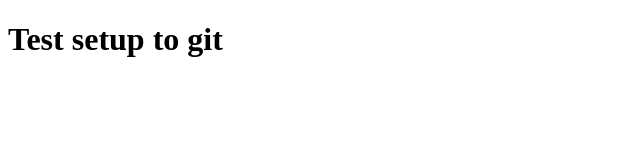
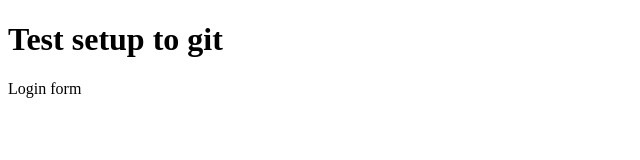
Before and after one commit to sahfaran/myappsample, a plain HTML site: page index.html in a window 1280 px wide. Shown: the full height of the page, 0-640 px from the left. Drawn offline with Linux system fonts and the light colour scheme.

Commit message:
login form

```diff
--- /dev/null
+++ b/dir2/app2.js
@@ -0,0 +1 @@
+console.log("from app2");
--- a/index.html
+++ b/index.html
@@ -5,5 +5,6 @@
 </head>
 <body>
 <h1>Test setup to git</h1>
+<p>Login form</p>
 </body>
 </html>
```
Also changed, not shown: login.html (added, +1 -0 lines), log.txt (added).
